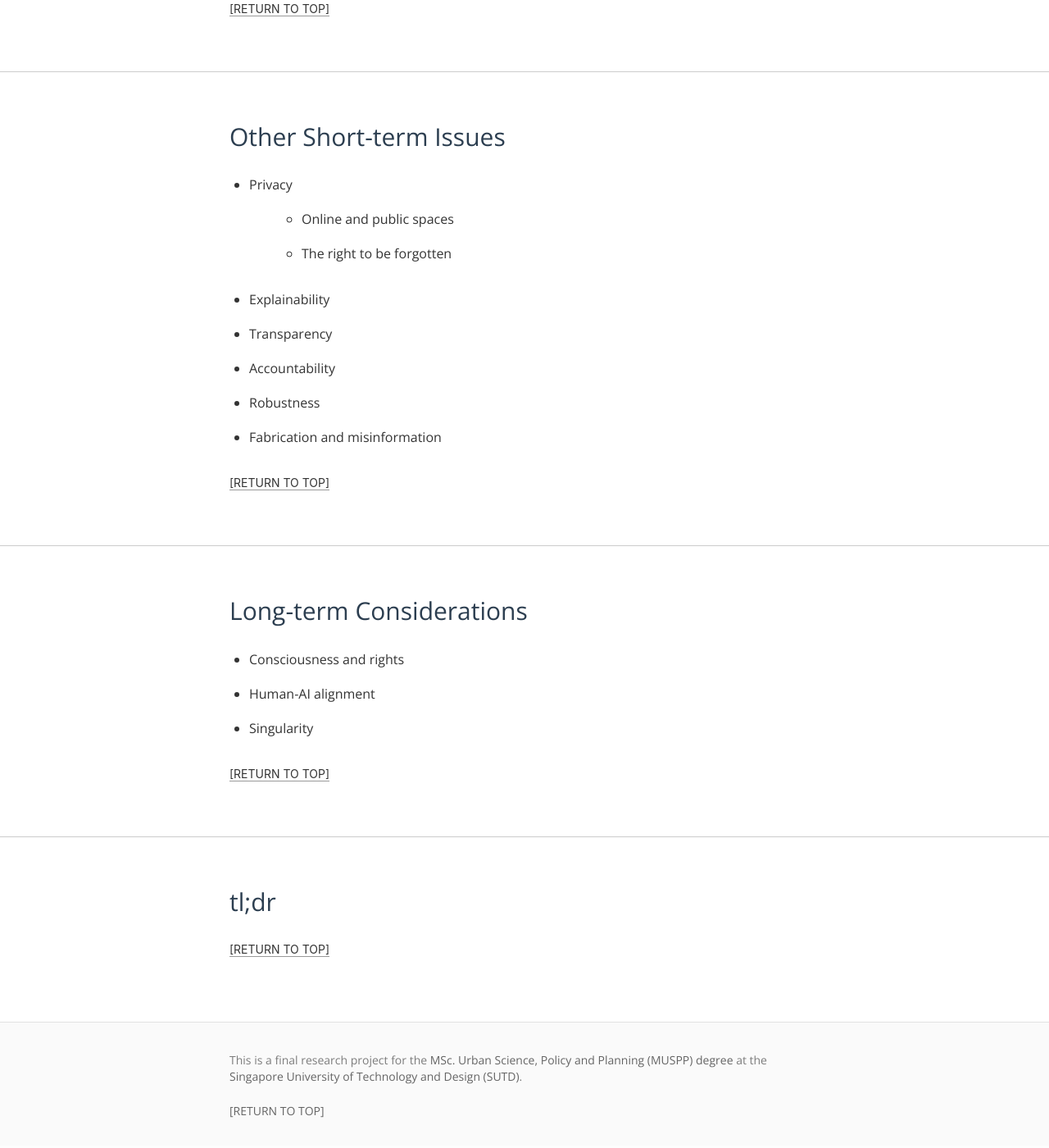
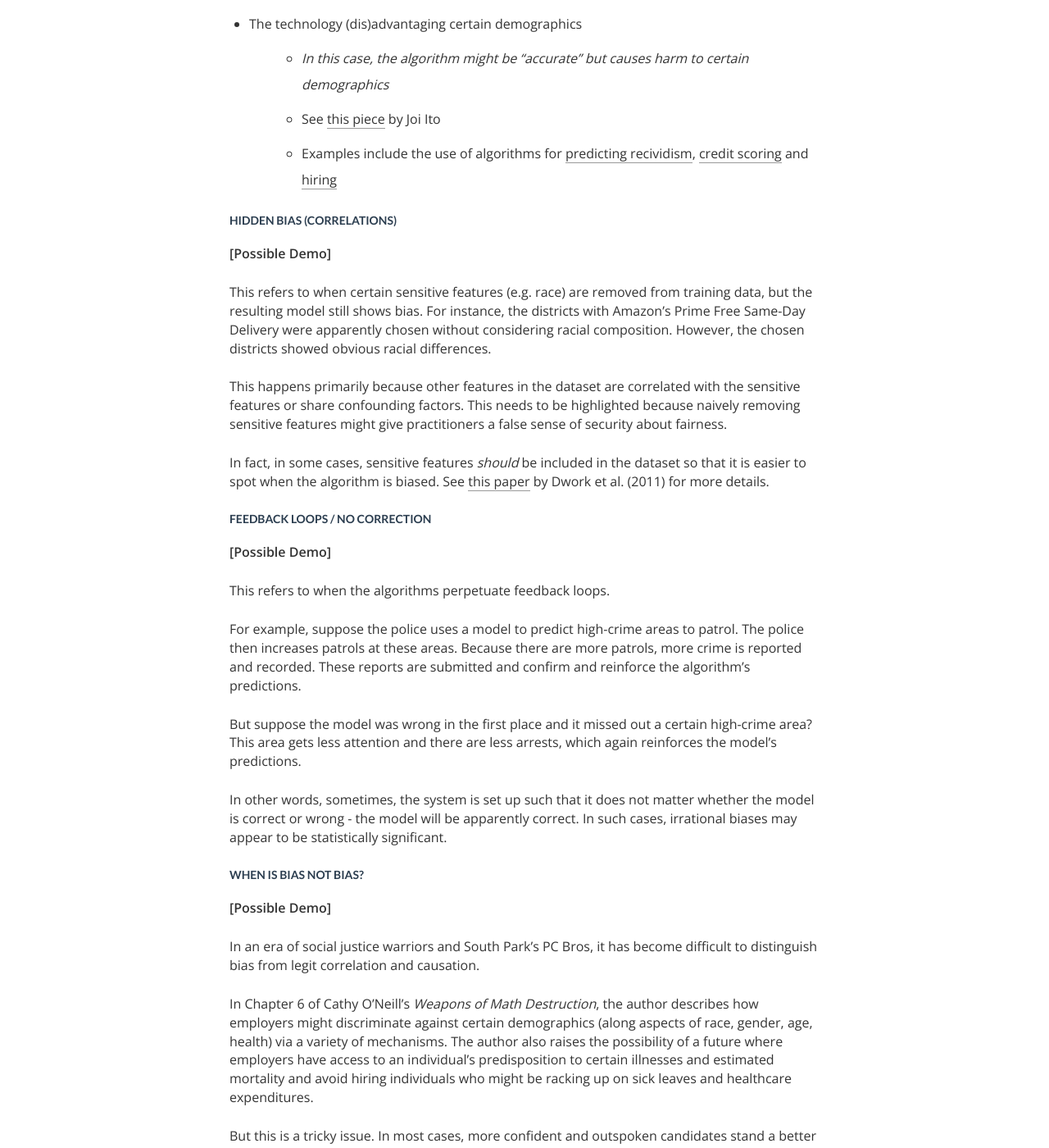
Before and after one commit to greentfrapp/project-asimov, a Jekyll site: the page built from outline_1.md, in a window 1280 px wide and 1400 px high, scrolled down 5373 px. Shown: the whole window at 82% size. Built offline with Jekyll 4.4.1, drawn with Linux system fonts in a browser that asks for light colours; some web fonts are replaced; a style sheet for code colours, icons or effects is not loaded; some of the changed text lies outside the part shown.

Commit message:
Updated outline 1 and linked to main page

```diff
--- a/_layouts/home.html
+++ b/_layouts/home.html
@@ -16,6 +16,7 @@ layout: default
   </ul>
   </div>
   <h4><a href="notes/">Click here to go to my notes.</a></h4>
+  <h4><a href="outline_part1/">Click here to go to a draft outline for Part I.</a></h4>
   <hr/>
   <h3 id="part1-abstract">Part I: Ethics for AI Practitioners</h3>
   <p>
--- a/outline_1.md
+++ b/outline_1.md
@@ -17,7 +17,17 @@ permalink: /outline_part1/
 - [Introduction](#introduction)
 - [Definitions](#definitions)
 - [What's Up with AI?](#whats-up-with-ai)
+	- [Illusion of Omnipotence](#illusion-of-omnipotence)
+	- [Speed and Scale](#speed-and-scale)
+	- [Complexity and Opacity](#complexity-and-opacity)
+	- [Trust(?)](#trust)
 - [Bias - A Pressing Problem](#bias-a-pressing-problem)
+	- [The Illusion of Neutrality](#the-illusion-of-neutrality)
+	- [Types of Bias](#types-of-bias)
+	- [Hidden Bias](#hidden-bias-correlations)
+	- [Feedback Loops / No Correction](#feedback-loops--no-correction)
+	- [When is Bias Not Bias?](#when-is-bias-not-bias)
+	- [Transparency vs Explainability](#transparency-vs-explainability-and-what-these-concepts-mean-for-bias)
 - [Useful Tools](#useful-tools)
 - [Other Short-term Issues](#other-short-term-issues)
 - [Long-term Considerations](#long-term-considerations)
@@ -87,6 +97,16 @@ See Article 2 of the Universal Declaration of Human Rights (below).
 
 <div class="return-to-top"><a href="#title">[Return to top]</a></div>
 
+### Accuracy and Other Metrics
+
+#### Accuracy
+
+#### False Positives and False Negatives
+
+#### Recall and Precision
+
+### Algorithm vs Model
+
 ---
 
 ## What's Up with AI?
@@ -123,11 +143,11 @@ Dense mathematics making it difficult for non-practitioners to understand what i
 
 ## Bias - A Pressing Problem
 
-Each subsection here probably deserves a separate section of its own.
+Dedicated to understanding the nature of algorithmic bias. Each subsection here probably deserves a separate section of its own.
 
 #### The Illusion of Neutrality
 
-Highlight that algorithms inherit the biases of the human designers and the human-collected data. Unlike with mathematical equations, there is often no provably correct solution in the real world.
+Highlight that algorithms inherit the biases of the human designers and the human-collected data. Unlike with mathematical equations, there is often no provably correct solution in the real world. In fact, in some cases, all solutions are "wrong" and we have to decide what type of wrong do we want (see second point in **Types of Bias**)
 
 #### Types of Bias
 
@@ -135,26 +155,64 @@ Highlight that algorithms inherit the biases of the human designers and the huma
 	- Amazon's Prime Free Same-Day Delivery service was only offered to certain districts - often the richer and whiter ones ([link](https://www.bloomberg.com/graphics/2016-amazon-same-day/))
 - The technology working better for certain demographics
 	- *In this case, the accuracy (or other related measure) of the algorithm differs depending on the demographic*
-	- Facial recognition algorithms are notorious for working better on certain skin colors and genders - see Joy Buolamwini's [Gender Shades project](http://gendershades.org/overview.html)
-	- Sometimes, this is inevitable and a tradeoff must be considered - see this [ProPublica piece](https://www.propublica.org/article/bias-in-criminal-risk-scores-is-mathematically-inevitable-researchers-say)
+	- Facial recognition algorithms are notorious for working better on certain skin colors and genders - see Joy Buolamwini's [Gender Shades project](http://gendershades.org/overview.html) **[Possible Demo]**
+	- Sometimes, this is inevitable and a tradeoff is required - see this [ProPublica piece](https://www.propublica.org/article/bias-in-criminal-risk-scores-is-mathematically-inevitable-researchers-say) **[Possible Demo]**
 - The technology (dis)advantaging certain demographics
 	- *In this case, the algorithm might be "accurate" but causes harm to certain demographics*
 	- See [this piece](https://www.wired.com/story/ideas-joi-ito-insurance-algorithms/) by Joi Ito
 	- Examples include the use of algorithms for [predicting recividism](https://www.propublica.org/article/machine-bias-risk-assessments-in-criminal-sentencing), [credit scoring](https://www.demos.org/research/discredited-how-employment-credit-checks-keep-qualified-workers-out-job) and [hiring](https://www.reuters.com/article/us-amazon-com-jobs-automation-insight/amazon-scraps-secret-ai-recruiting-tool-that-showed-bias-against-women-idUSKCN1MK08G)
 
-#### Hidden bias (correlations)
-#### Feedback loops
-#### No corrective samples
-#### Favoring / harming / works better / worse for certain demographics
-#### Only available to certain demographics
+#### Hidden Bias (correlations)
+
+**[Possible Demo]**
+
+This refers to when certain sensitive features (e.g. race) are removed from training data, but the resulting model still shows bias. For instance, the districts with Amazon's Prime Free Same-Day Delivery were apparently chosen without considering racial composition. However, the chosen districts showed obvious racial differences.
+
+This happens primarily because other features in the dataset are correlated with the sensitive features or share confounding factors. This needs to be highlighted because naively removing sensitive features might give practitioners a false sense of security about fairness.
+
+In fact, in some cases, sensitive features *should* be included in the dataset so that it is easier to spot when the algorithm is biased. See [this paper](https://arxiv.org/abs/1104.3913) by Dwork et al. (2011) for more details.
+
+#### Feedback Loops / No Correction
+
+**[Possible Demo]**
+
+This refers to when the algorithms perpetuate feedback loops.
+
+For example, suppose the police uses a model to predict high-crime areas to patrol. The police then increases patrols at these areas. Because there are more patrols, more crime is reported and recorded. These reports are submitted and confirm and reinforce the algorithm's predictions.
+
+But suppose the model was wrong in the first place and it missed out a certain high-crime area? This area gets less attention and there are less arrests, which again reinforces the model's predictions.
+
+In other words, sometimes, the system is set up such that it does not matter whether the model is correct or wrong - the model will be apparently correct. In such cases, irrational biases may appear to be statistically significant.
+
 #### When is bias not bias?
-#### Explainability vs transparency and what these concepts mean for bias
+
+**[Possible Demo]**
+
+In an era of social justice warriors and South Park's PC Bros, it has become difficult to distinguish bias from legit correlation and causation.
+
+In Chapter 6 of Cathy O'Neill's *Weapons of Math Destruction*, the author describes how employers might discriminate against certain demographics (along aspects of race, gender, age, health) via a variety of mechanisms. The author also raises the possibility of a future where employers have access to an individual's predisposition to certain illnesses and estimated mortality and avoid hiring individuals who might be racking up on sick leaves and healthcare expenditures.
+
+But this is a tricky issue. In most cases, more confident and outspoken candidates stand a better chance of getting a job. Should we consider this as discriminating individuals who are less confident and afraid of speaking up? What is the difference between *level of confidence* and *race*? Why is it okay to use one factor as a job criteria but taboo to use the other?
+
+We don’t say that the Olympics are biased against physically unfit people. So when does a legitimate factor become a cause for bias?
+
+#### Transparency vs Explainability and What These Concepts Mean for Bias
+
+**[Possible Demo]**
+
+In essence, a neural network can be made *transparent* by simply making the weights publicly available. However, this does not make the neural network's decisions anymore *explainable* in human terms.
+
+In the context of bias, lack of transparency and explainability of algorithms result in hidden biases, which could be mistakenly justified.
+
+But also consider the possibility of the algorithms being *gamed* if they are made completely transparent and explainable. There's a reason why exam papers and interview questions are kept confidential.
 
 <div class="return-to-top"><a href="#title">[Return to top]</a></div>
 
 ---
 
 ## Useful Tools
+
+Tools for mitigating and catching algorithm bias and how to use them.
 
 <div class="return-to-top"><a href="#title">[Return to top]</a></div>
 
```
